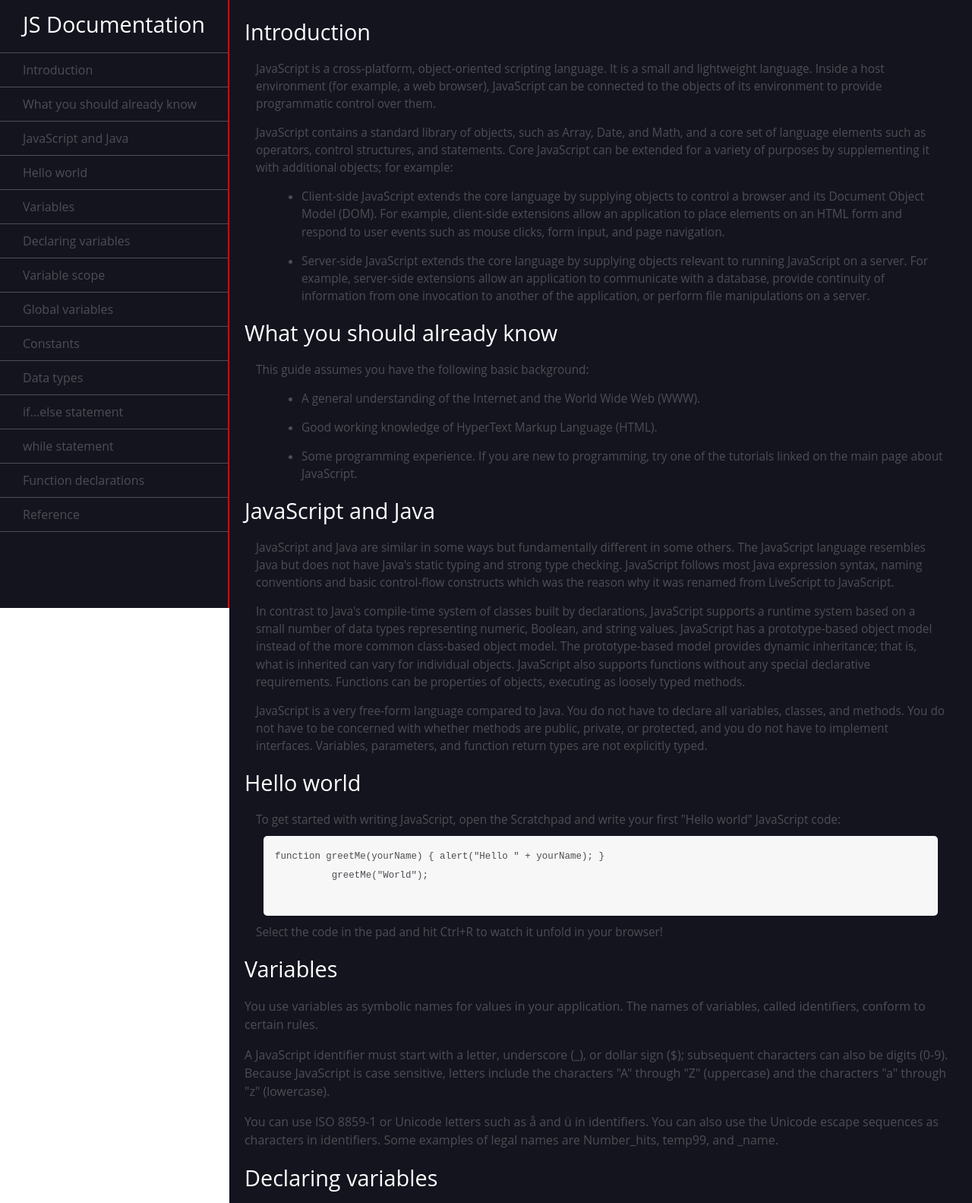
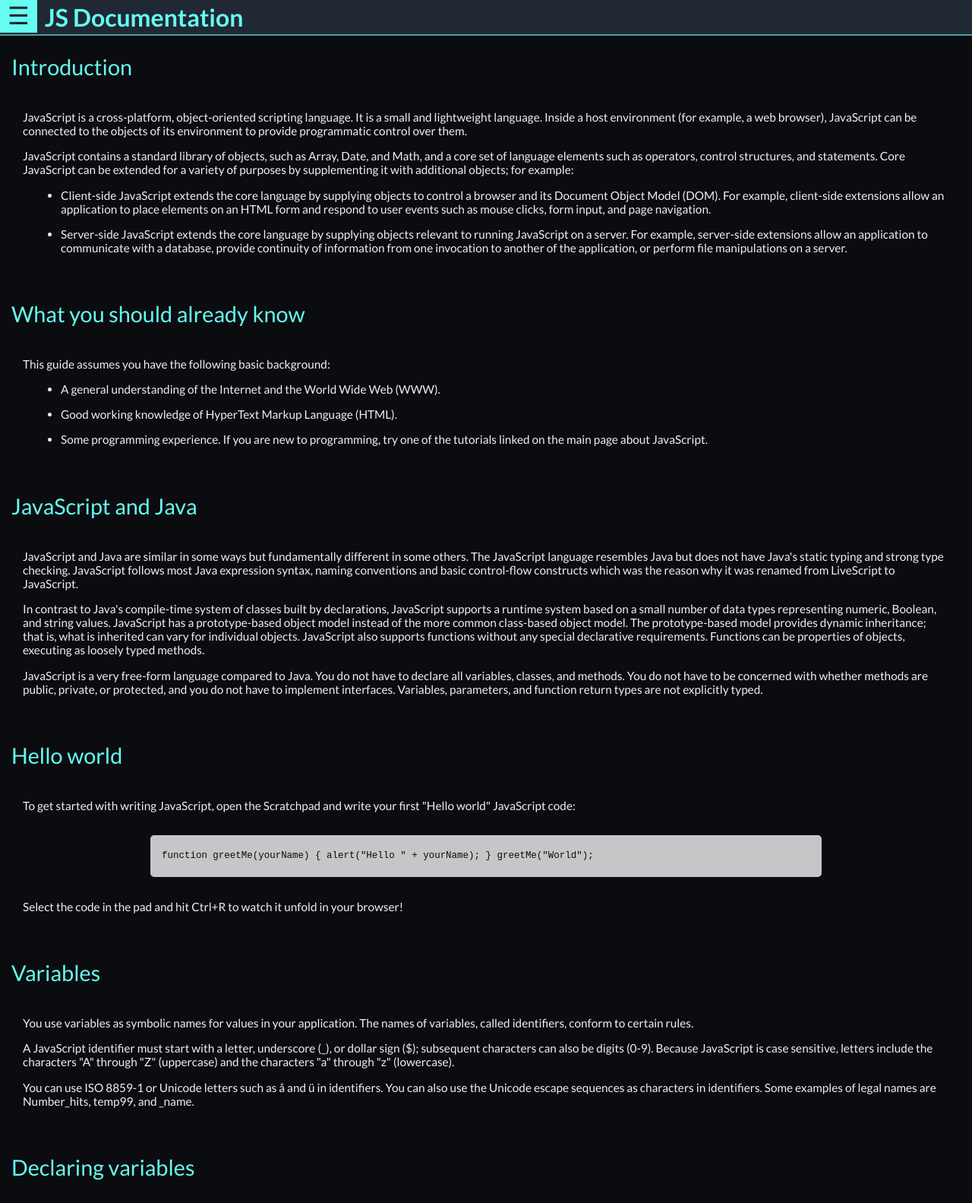
Before and after one commit to LiamJCates/FreeCodeCampProjects, a plain HTML site: page Technical Documentation Page/index.html in a window 1280 px wide. Shown: the top 1583 px of the page at 76% size. Drawn offline with Linux system fonts and the light colour scheme.

Commit message:
Technical Documentation Page Free Code Camp complete

```diff
--- a/Technical Documentation Page/index.css
+++ b/Technical Documentation Page/index.css
@@ -1,138 +1,192 @@
 html,
 body {
   margin: 0;
-  min-width: 290px;
-  color: #4d4e53;
-  background-color: #ffffff;
-  font-family: "Open Sans", Arial, sans-serif;
-  line-height: 1.5;
+  top:0;
+  left: 0;
+  font-family: Lato;
 }
 
-#navbar {
+br{
+  font-size: 0px;
+}
+/* TopBar */
+#main-top{
+  width: 100%;
+
   position: fixed;
-  min-width: 290px;
-  top: 0px;
-  left: 0px;
-  width: 300px;
-  height: 100%;
-  border-right: 2px solid red;
+  top: 0;
+  left: 0;
+
+  background-color: #1f2833;
+  border-bottom: 2px solid #45A29E;
+  z-index: 1;
 }
 
-header {
-  color: white;
-  margin: 10px;
-  text-align: center;
-  font-size: 1.8em;
-  font-weight: thin;
+#main-top>h1{
+  margin: 0;
+  padding: 3px;
+  font-size: 32px;
+  color: #66fcf1;
+}
+
+#main-top>span{
+  float: left;
+  margin-right: 10px;
+  padding: 0 10px 3px 10px;
+  font-size: 32px;
+  cursor:pointer;
+  color: #66fcf1;
+}
+
+#main-top>span:hover{
+  background-color: #66fcf1;
+  color: #1f2833;
 }
 
 
+/*  SlideOut navbar */
+#nav-panel{
+  z-index: 1;
+    display: none;
+    position: fixed;
+    left: 0;
+    top: 0;
+    width: 100%;
+    height: 100%;
+    overflow: auto;
+    background-color: rgba(0,0,0,0.7);
+}
+#navbar {
 
-#main-doc header {
-  text-align: left;
-  margin: 0px;
+  position: fixed;
+  top: 0px;
+  left: 0px;
 
+  width: 350px;
+  height: 100%;
+
+  border-right: 2px solid #c5c6c7;
+  background-color: #1f2833;
+
+  z-index: 2;
+
+
+white-space:nowrap
+-webkit-touch-callout: none;
+-webkit-user-select: none;
+-khtml-user-select: none;
+-moz-user-select: none;
+-ms-user-select: none;
+user-select: none;
 }
 
-#navbar{
-  background-color: #14141f;
+/* Navbar top */
+#nav-top{
+  display: flex;
+  text-align: center;
+  border-bottom: 2px solid #c5c6c7;
+  height: 46px;
 }
 
+#nav-top>header{
+  width: 100%;
+
+  margin: 0;
+
+  color: #66fcf1;
+  font-size: 34px;
+}
+
+#nav-top>span{
+  float: right;
+  padding: 0 14px 3px 14px;
+  font-size: 32px;
+  cursor:pointer;
+  color: #66fcf1;
+}
+
+#nav-top>span:hover{
+  background-color: #45A29E;
+  color: #1f2833;
+}
+
+/* Navbar content */
 #navbar ul {
   height: 88%;
   padding: 0;
+  margin: 0;
   overflow-y: auto;
   overflow-x: hidden;
-  border-top: 1px solid;
+
 
 }
 
 #navbar li {
-  color: #4d4e53;
-  border-bottom: 1px solid;
+  background-color: #66fcf1;
+  border-bottom: 1px solid #c5c6c7;
   list-style: none;
   position: relative;
   width: 100%;
+  cursor:pointer;
+}
+
+#navbar li:hover {
+  background-color: #45A29E;
+
 }
 
 #navbar a {
   display: block;
   padding: 10px 30px;
-  color: #4d4e53;
+  color: black;
   text-decoration: none;
   cursor: pointer;
 }
 
-#main-doc {
-  position: absolute;
-  margin-left: 302px;
-  padding: 20px;
-  margin-bottom: 110px;
-  background-color: #14141f;
+#navbar a:hover{
+  color: #F0F0F0;
+}
+/* Main Content*/
+
+#main-doc{
+  padding: 15px;
+  background-color: #0B0C10;
+}
+
+header{
+  color: #66fcf1;
+  font-size: 28px;
+  margin: 10px 0 40px 0;
+  font-size: 1.8em;
+  font-weight: thin;
+}
+
+section span {
+  font-size: 10px;
+  display: block;
 }
 
 section article {
-  color: #4d4e53;
+  color: #F0F0F0;
   margin: 15px;
   font-size: 0.96em;
 }
 
 section li {
-  margin: 15px 0px 0px 20px;
+  margin: 15px 0px 0px 10px;
 }
 
 code {
   display: block;
   text-align: left;
-  white-space: pre;
   position: relative;
-  word-break: normal;
-  word-wrap: normal;
+  word-break: break-all;
+  word-wrap: break-word;
   line-height: 2;
-  background-color: #f7f7f7;
+  color: #0B0C10;
+  background-color: #c5c6c7;
   padding: 15px;
-  margin: 10px;
+  margin: 30px auto;
+  width: 70%;
   border-radius: 5px;
 }
-
-@media only screen and (max-width: 815px) {
-  /* For mobile phones: */
-  #navbar ul {
-    border: 1px solid;
-    height: 207px;
-  }
-
-  #navbar {
-    background-color: white;
-    position: absolute;
-    top: 0;
-    padding: 0;
-    margin: 0;
-    width: 100%;
-    max-height: 275px;
-    border: none;
-    z-index: 1;
-    border-bottom: 2px solid;
-  }
-
-  #main-doc {
-    position: relative;
-    margin-left: 0px;
-    margin-top: 270px;
-  }
-}
-
-@media only screen and (max-width: 400px) {
-  #main-doc {
-    margin-left: -10px;
-  }
-
-  code {
-    margin-left: -20px;
-    width: 100%;
-    padding: 15px;
-    padding-left: 10px;
-    padding-right: 45px;
-    min-width: 233px;
-  }
-}
--- a/Technical Documentation Page/index.html
+++ b/Technical Documentation Page/index.html
@@ -7,38 +7,53 @@
     <title></title>
   </head>
   <body>
+    <div id="main-top">
+      <span class="top-button"
+      onclick="openNav()">
+      ☰
+      </span>
+      <h1>JS Documentation</h1>
+    </div>
+
+  <div id="nav-panel" onclick="closeNav()">
     <nav id="navbar">
-    <header>JS Documentation</header>
+      <div id="nav-top">
+        <header class="nav-title">JS Documentation</header>
+        <span onclick="closeNav()">&times;</span>
+      </div>
+
       <ul>
-      <li><a class="nav-link" href="#Introduction">Introduction</a></li>
-      <li>
+        <li onclick="closeNav()"><a class="nav-link" href="#Introduction">Introduction</a></li>
+        <li onclick="closeNav()">
           <a class="nav-link" href="#What_you_should_already_know">What you should already know</a>
         </li>
-      <li>
+        <li onclick="closeNav()">
           <a class="nav-link" href="#JavaScript_and_Java">JavaScript and Java</a>
         </li>
-      <li><a class="nav-link" href="#Hello_world">Hello world</a></li>
-      <li><a class="nav-link" href="#Variables">Variables</a></li>
-      <li>
+        <li onclick="closeNav()"><a class="nav-link" href="#Hello_world">Hello world</a></li>
+        <li onclick="closeNav()"><a class="nav-link" href="#Variables">Variables</a></li>
+        <li onclick="closeNav()">
           <a class="nav-link" href="#Declaring_variables">Declaring variables</a>
         </li>
-      <li><a class="nav-link" href="#Variable_scope">Variable scope</a></li>
-      <li><a class="nav-link" href="#Global_variables">Global variables</a></li>
-      <li><a class="nav-link" href="#Constants">Constants</a></li>
-      <li><a class="nav-link" href="#Data_types">Data types</a></li>
-      <li>
+        <li onclick="closeNav()"><a class="nav-link" href="#Variable_scope">Variable scope</a></li>
+        <li onclick="closeNav()"><a class="nav-link" href="#Global_variables">Global variables</a></li>
+        <li onclick="closeNav()"><a class="nav-link" href="#Constants">Constants</a></li>
+        <li onclick="closeNav()"><a class="nav-link" href="#Data_types">Data types</a></li>
+        <li onclick="closeNav()">
           <a class="nav-link" href="#if...else_statement">if...else statement</a>
         </li>
-      <li><a class="nav-link" href="#while_statement">while statement</a></li>
-      <li>
+        <li onclick="closeNav()"><a class="nav-link" href="#while_statement">while statement</a></li>
+        <li onclick="closeNav()">
           <a class="nav-link" href="#Function_declarations">Function declarations</a>
         </li>
-      <li><a class="nav-link" href="#Reference">Reference</a></li>
+        <li onclick="closeNav()"><a class="nav-link" href="#Reference">Reference</a></li>
       </ul>
     </nav>
+  </div>
+
     <main id="main-doc">
       <section class="main-section" id="Introduction">
-      <header>Introduction</header>
+        <header><span>&nbsp;</span><br>Introduction</header>
         <article>
           <p>
             JavaScript is a cross-platform, object-oriented scripting language. It
@@ -72,7 +87,7 @@
         </article>
       </section>
       <section class="main-section" id="What_you_should_already_know">
-      <header>What you should already know</header>
+        <header><span> &nbsp;</span><br>What you should already know</header>
         <article>
           <p>This guide assumes you have the following basic background:</p>
           <ul>
@@ -88,7 +103,7 @@
         </article>
       </section>
       <section class="main-section" id="JavaScript_and_Java">
-      <header>JavaScript and Java</header>
+        <header><span> &nbsp;</span><br>JavaScript and Java</header>
         <article>
           <p>
             JavaScript and Java are similar in some ways but fundamentally different
@@ -119,19 +134,19 @@
         </article>
       </section>
       <section class="main-section" id="Hello_world">
-      <header>Hello world</header>
+        <header><span> &nbsp;</span><br>Hello world</header>
         <article>
           To get started with writing JavaScript, open the Scratchpad and write your
           first "Hello world" JavaScript code:
           <code>function greetMe(yourName) { alert("Hello " + yourName); }
-          greetMe("World");
-        </code>
+            greetMe("World");</code>
           Select the code in the pad and hit Ctrl+R to watch it unfold in your
           browser!
         </article>
       </section>
       <section class="main-section" id="Variables">
-      <header>Variables</header>
+        <header><span> &nbsp;</span><br>Variables</header>
+        <article>
           <p>
             You use variables as symbolic names for values in your application. The
             names of variables, called identifiers, conform to certain rules.
@@ -148,9 +163,10 @@
             identifiers. Some examples of legal names are Number_hits, temp99, and
             _name.
           </p>
+        </article>
       </section>
       <section class="main-section" id="Declaring_variables">
-      <header>Declaring variables</header>
+        <header><span> &nbsp;</span><br>Declaring variables</header>
         <article>
           You can declare a variable in three ways:
           <p>
@@ -170,7 +186,7 @@
         </article>
       </section>
       <section class="main-section" id="Variable_scope">
-      <header>Variable scope</header>
+        <header><span> &nbsp;</span><br>Variable scope</header>
         <article>
           <p>
             When you declare a variable outside of any function, it is called a
@@ -192,12 +208,11 @@
             This behavior changes, when using the let declaration introduced in
             ECMAScript 2015.
           </p>
-        <code>if (true) { let y = 5; } console.log(y); // ReferenceError: y is not
-          defined</code>
+          <code>if (true) { let y = 5; } console.log(y); // ReferenceError: y is not defined</code>
           </article>
         </section>
         <section class="main-section" id="Global_variables">
-        <header>Global variables</header>
+          <header><span> &nbsp;</span><br>Global variables</header>
           <article>
             <p>
               Global variables are in fact properties of the global object. In web
@@ -214,7 +229,7 @@
           </article>
         </section>
         <section class="main-section" id="Constants">
-        <header>Constants</header>
+          <header><span> &nbsp;</span><br>Constants</header>
           <article>
             <p>
               You can create a read-only, named constant with the const keyword. The
@@ -236,16 +251,15 @@
               You cannot declare a constant with the same name as a function or
               variable in the same scope. For example:
             </p>
-          <code>// THIS WILL CAUSE AN ERROR function f() {}; const f = 5; // THIS WILL
-            CAUSE AN ERROR ALSO function f() { const g = 5; var g; //statements
-            }</code>
+            <code>// THIS WILL CAUSE AN ERROR function f() {}; const f = 5;
+// THIS WILL CAUSE AN ERROR ALSO function f() { const g = 5; var g; }</code>
               However, object attributes are not protected, so the following statement
               is executed without problems.
               <code>const MY_OBJECT = {"key": "value"}; MY_OBJECT.key = "otherValue";</code>
             </article>
           </section>
           <section class="main-section" id="Data_types">
-          <header>Data types</header>
+            <header><span> &nbsp;</span><br>Data types</header>
             <article>
               <p>The latest ECMAScript standard defines seven data types:</p>
               <ul>
@@ -277,7 +291,7 @@
             </article>
           </section>
           <section class="main-section" id="if...else_statement">
-          <header>if...else statement</header>
+            <header><span> &nbsp;</span><br>if...else statement</header>
             <article>
               Use the if statement to execute a statement if a logical condition is
               true. Use the optional else clause to execute a statement if the condition
@@ -292,17 +306,20 @@
                 You may also compound the statements using else if to have multiple
                 conditions tested in sequence, as follows:
               </p>
-            <code>if (condition_1) { statement_1; } else if (condition_2) { statement_2;
-            } else if (condition_n) { statement_n; } else { statement_last; }
+              <code>if (condition_1) { statement_1; } else if (condition_2) { statement_2;}
+else if (condition_n) { statement_n; } else { statement_last; }
             </code>
             In the case of multiple conditions only the first logical condition which
             evaluates to true will be executed. To execute multiple statements, group
             them within a block statement ({ ... }) . In general, it's good practice
             to always use block statements, especially when nesting if statements:
-          <code>if (condition) { statement_1_runs_if_condition_is_true;
-            statement_2_runs_if_condition_is_true; } else {
+            <code>if (condition) {
+  statement_1_runs_if_condition_is_true;
+  statement_2_runs_if_condition_is_true;
+} else {
   statement_3_runs_if_condition_is_false;
-              statement_4_runs_if_condition_is_false; }</code>
+  statement_4_runs_if_condition_is_false;
+}</code>
                 It is advisable to not use simple assignments in a conditional expression,
                 because the assignment can be confused with equality when glancing over
                 the code. For example, do not use the following code:
@@ -313,7 +330,7 @@
               </article>
             </section>
             <section class="main-section" id="while_statement">
-            <header>while statement</header>
+              <header><span> &nbsp;</span><br>while statement</header>
               <article>
                 A while statement executes its statements as long as a specified condition
                 evaluates to true. A while statement looks as follows:
@@ -349,7 +366,7 @@
               </article>
             </section>
             <section class="main-section" id="Function_declarations">
-            <header>Function declarations</header>
+              <header><span> &nbsp;</span><br>Function declarations</header>
               <article>
                 A function definition (also called a function declaration, or function
                 statement) consists of the function keyword, followed by:
@@ -384,7 +401,7 @@
               </article>
             </section>
             <section class="main-section" id="Reference">
-            <header>Reference</header>
+              <header><span> &nbsp;</span><br>Reference</header>
               <article>
                 <ul>
                   <li>
@@ -395,17 +412,15 @@
               </article>
             </section>
           </main>
-        <script src="https://static.codepen.io/assets/common/stopExecutionOnTimeout-157cd5b220a5c80d4ff8e0e70ac069bffd87a61252088146915e8726e5d9f147.js"></script>
-        <script src="https://cdn.freecodecamp.org/testable-projects-fcc/v1/bundle.js"></script><div id="fcc_test_suite_wrapper" style="position: relative !important; z-index: 99999 !important;"></div>
-        <script id="rendered-js">
-          // coded by @ChaituVR
-
-          const projectName = 'technical-docs-page';
-          localStorage.setItem('example_project', 'Technical Docs Page');
-          //# sourceURL=pen.js
-        </script>
-
-
 
   </body>
+  <script>
+
+  function closeNav(){
+    document.getElementById('nav-panel').style.display='none';
+  }
+  function openNav(){
+    document.getElementById('nav-panel').style.display='block';
+  }
+  </script>
 </html>
```
Lines whose indentation alone changed are shown as unchanged.
